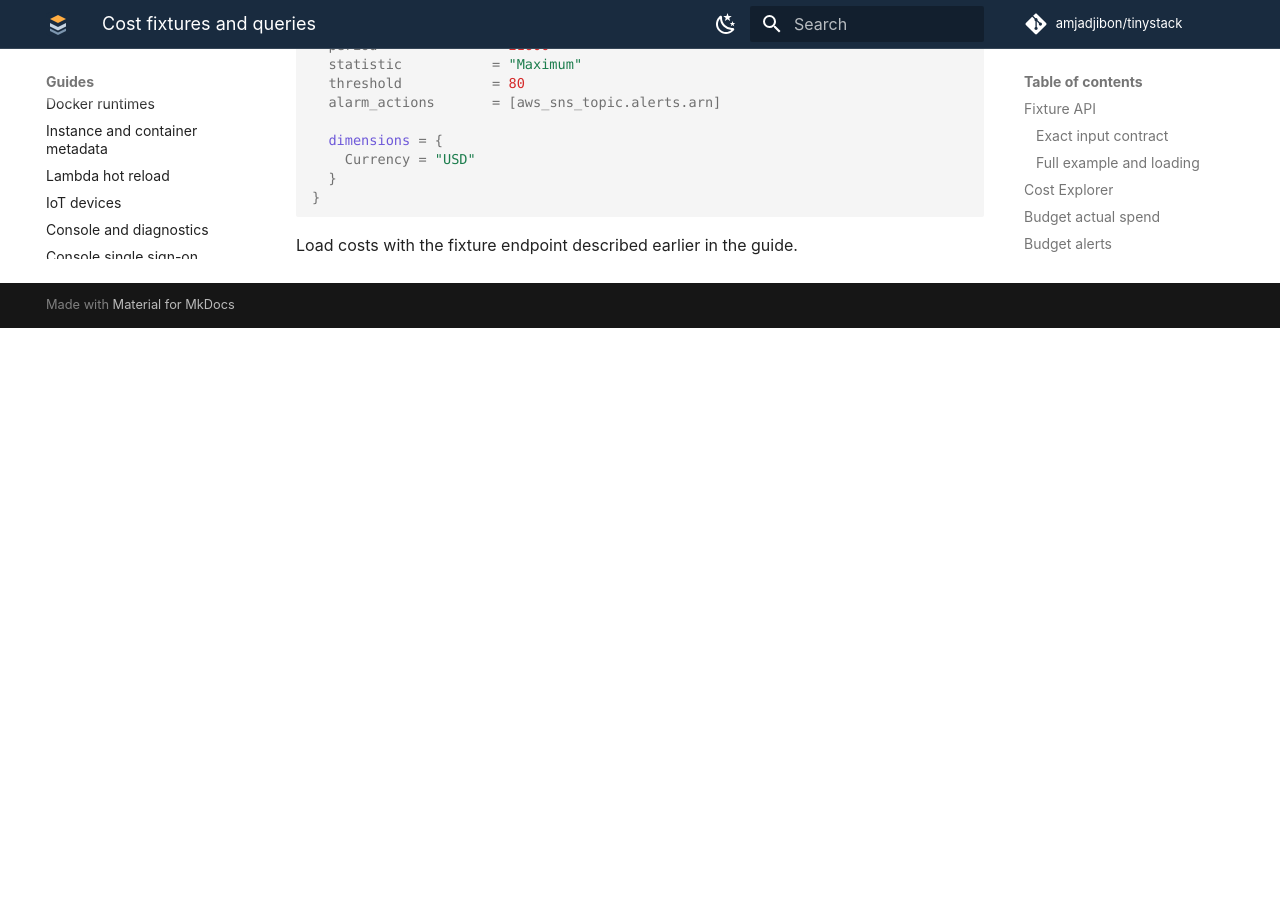
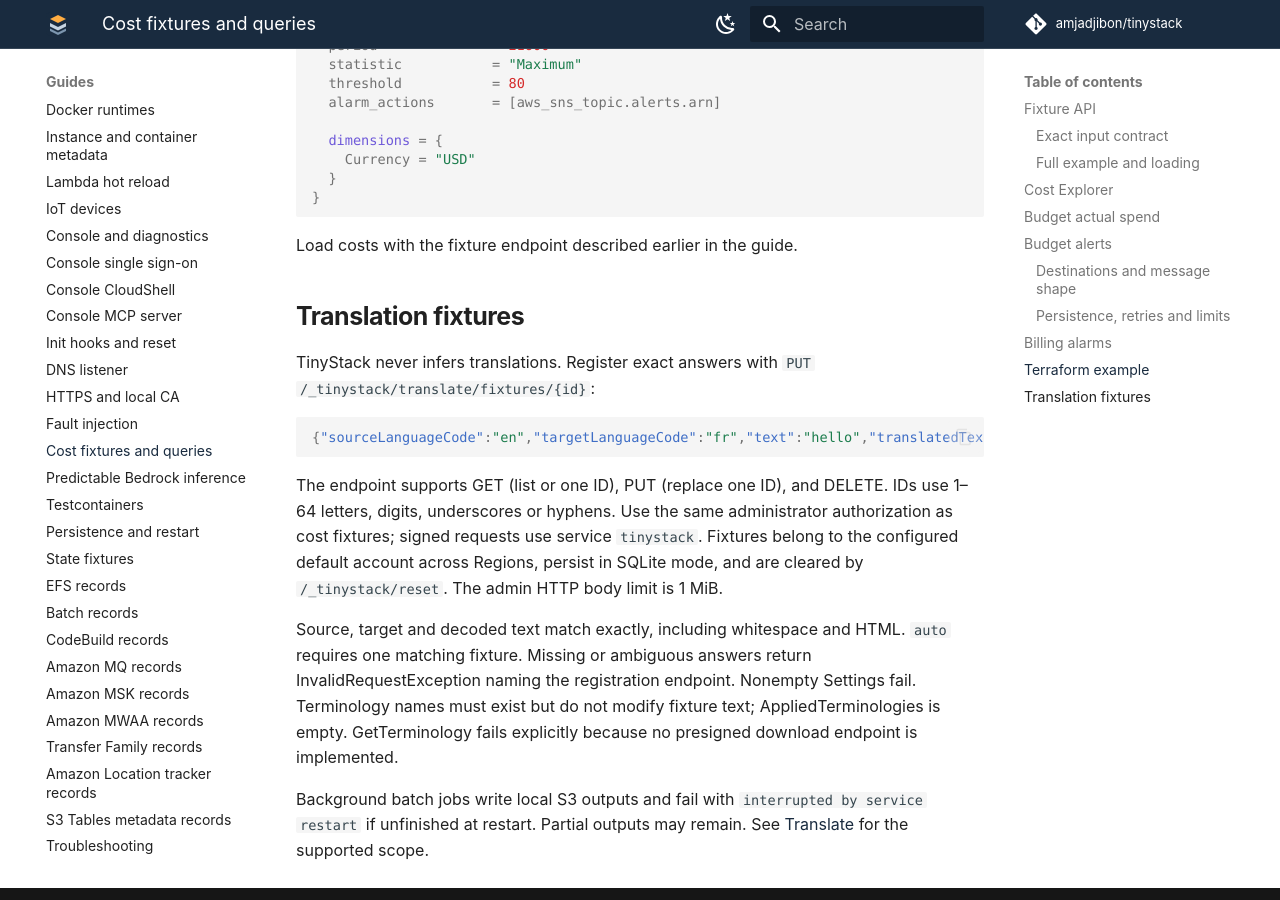
Before and after one commit to amjadjibon/tinystack, an MkDocs documentation site: the page built from docs/site/guides/costs.md, in a window 1280 px wide and 900 px high, scrolled down 11078 px. Built offline with MkDocs 1.6.1 and Material for MkDocs 9.7.7, drawn with Linux system fonts in a browser that asks for light colours; before the commit the page ends 11406 px from its top, so only the background shows below that.

Commit message:
docs(translate): describe fixture matching and explicit execution gaps

````diff
--- a/docs/site/guides/costs.md
+++ b/docs/site/guides/costs.md
@@ -401,3 +401,25 @@ resource "aws_cloudwatch_metric_alarm" "billing" {
 ```
 
 Load costs with the fixture endpoint described earlier in the guide.
+
+## Translation fixtures
+
+TinyStack never infers translations. Register exact answers with
+`PUT /_tinystack/translate/fixtures/{id}`:
+
+```json
+{"sourceLanguageCode":"en","targetLanguageCode":"fr","text":"hello","translatedText":"bonjour"}
+```
+
+The endpoint supports GET (list or one ID), PUT (replace one ID), and DELETE. IDs use 1–64 letters, digits,
+underscores or hyphens. Use the same administrator authorization as cost fixtures; signed requests use service
+`tinystack`. Fixtures belong to the configured default account across Regions, persist in SQLite mode, and are
+cleared by `/_tinystack/reset`. The admin HTTP body limit is 1 MiB.
+
+Source, target and decoded text match exactly, including whitespace and HTML. `auto` requires one matching
+fixture. Missing or ambiguous answers return InvalidRequestException naming the registration endpoint.
+Nonempty Settings fail. Terminology names must exist but do not modify fixture text; AppliedTerminologies is empty.
+GetTerminology fails explicitly because no presigned download endpoint is implemented.
+
+Background batch jobs write local S3 outputs and fail with `interrupted by service restart` if unfinished
+at restart. Partial outputs may remain. See [Translate](../services/translate.md) for the supported scope.
--- a/docs/site/services/catalogue.md
+++ b/docs/site/services/catalogue.md
@@ -997,6 +997,23 @@ Return predictable text, tool-use fixtures and hash-derived embeddings without n
 
 [Supported operations](bedrockruntime.md#supported-operations) · [Limitations](bedrockruntime.md#limitations-and-future-work)
 
+#### Amazon Translate
+
+Return exact user-registered translation fixtures and run local fixture-backed S3 batch jobs.
+
+**Execution:** Fixture-backed local translation; no inference. **Selected operations:** 19.
+
+- 19 of 19 pinned model operations with generated InvalidRequestException constraint validation.
+- TranslateText and text/plain or text/html TranslateDocument match source, target and decoded text exactly; auto requires exactly one matching fixture.
+- Static English ListLanguages from the AWS supported-languages page, with pagination.
+- Import CSV, TSV and TMX terminologies, overwrite, list, delete, KMS reference validation and record tags.
+- Parallel data validates existing local S3 files and parses real CSV/TSV/TMX; background CREATING/UPDATING to ACTIVE.
+- Batch jobs require an existing IAM role and S3 prefix; exact fixtures produce target-prefixed output objects and auxiliary details in an account-TranslateText-job folder.
+- Background jobs are transactionally claimed, perform S3 I/O outside transactions and fail explicitly after restart.
+- Inventory, Resource Groups Tagging API, and CloudFormation AWS::Translate::Terminology and AWS::Translate::ParallelData.
+
+[Supported operations](translate.md#supported-operations) · [Limitations](translate.md#limitations-and-future-work)
+
 ### Management & Governance
 
 #### AWS Account
--- a/docs/site/services/index.md
+++ b/docs/site/services/index.md
@@ -115,6 +115,7 @@ Future services and unimplemented extensions live in the [roadmap](../roadmap/in
 | --- | --- | --- |
 | [Amazon Bedrock](bedrock.md) | 18 | Local behavior |
 | [Amazon Bedrock Runtime](bedrockruntime.md) | 6 | Local behavior |
+| [Amazon Translate](translate.md) | 19 | Fixture-backed local translation; no inference |
 
 ## Management & Governance
 
--- /dev/null
+++ b/docs/site/services/translate.md
@@ -0,0 +1,73 @@
+<!-- Generated by scripts/docs.py; edit docs/catalog.json and run task docs:generate. -->
+# Amazon Translate
+
+Return exact user-registered translation fixtures and run local fixture-backed S3 batch jobs.
+
+**Status: implemented subset.** Operation selection does not imply complete input or behavior parity.
+
+| Contract | Current implementation |
+| --- | --- |
+| Service ID | `translate` |
+| Signing name | `translate` |
+| Wire protocol | AWS JSON 1.1, Smithy RPC v2 CBOR |
+| API version | `2017-07-01` |
+| Scope | Account and region |
+| Execution | Fixture-backed local translation; no inference |
+| Selected operations | 19 of 19 in the pinned model |
+
+## Implemented behavior
+
+See the [implemented feature catalogue](catalogue.md#amazon-translate) for this service's capabilities.
+
+## Limitations and future work
+
+- No translation inference, language detection model, terminology application or parallel-data application; missing or ambiguous fixtures fail explicitly.
+- Nonempty translation Settings fail explicitly; AppliedTerminologies remains empty and fixtures are returned verbatim.
+- GetTerminology fails explicitly because a retrievable presigned download URL is not implemented.
+- Only text/plain and text/html documents/batch inputs; no remote S3, role assumption, document format conversion or encrypted data execution.
+- S3 writes are not atomic with job state; cancellation or process interruption can leave partial output objects.
+- Terraform provider 5.100 has no Translate resources; the current official CloudFormation specification does include Translate types, contrary to the original task note.
+
+These gaps describe current boundaries and possible follow-up slices. The [roadmap](../roadmap/index.md)
+separates proposed work from registered functionality; there are no promised release dates.
+
+## Supported operations
+
+The table is generated from the profile and pinned Smithy model. Routes show REST bindings or the standard
+JSON/Query endpoint. RPC v2 CBOR uses its service/operation route, as described in
+[protocol handling](../architecture/request-flow.md). Supported members are selected separately in the
+[shape whitelist](https://github.com/amjadjibon/tinystack/blob/main/generator/model/profile.json); an enabled operation may reject unsupported options.
+
+| Operation | HTTP binding |
+| --- | --- |
+| `CreateParallelData` | `POST /` |
+| `DeleteParallelData` | `POST /` |
+| `DeleteTerminology` | `POST /` |
+| `DescribeTextTranslationJob` | `POST /` |
+| `GetParallelData` | `POST /` |
+| `GetTerminology` | `POST /` |
+| `ImportTerminology` | `POST /` |
+| `ListLanguages` | `POST /` |
+| `ListParallelData` | `POST /` |
+| `ListTagsForResource` | `POST /` |
+| `ListTerminologies` | `POST /` |
+| `ListTextTranslationJobs` | `POST /` |
+| `StartTextTranslationJob` | `POST /` |
+| `StopTextTranslationJob` | `POST /` |
+| `TagResource` | `POST /` |
+| `TranslateDocument` | `POST /` |
+| `TranslateText` | `POST /` |
+| `UntagResource` | `POST /` |
+| `UpdateParallelData` | `POST /` |
+
+## Operations not implemented
+
+All operations in this pinned model are selected. Member and behavior limits still apply.
+
+## Source and examples
+
+- [Service implementation](https://github.com/amjadjibon/tinystack/tree/main/internal/services/translate)
+- [Generated API interface and descriptor](https://github.com/amjadjibon/tinystack/blob/main/internal/aws/generated/translate/api.go)
+- [Pinned upstream model](https://github.com/amjadjibon/tinystack/blob/main/generator/model/translate.json) at `6b78958e867baa77281399bf984144de7936b86e`.
+- SDK integration examples: [translate_test.go](https://github.com/amjadjibon/tinystack/blob/main/tests/integration/translate_test.go).
+- [Connect a client](../getting-started/clients.md) and [inspect requests](../guides/diagnostics.md).
--- a/mkdocs.yml
+++ b/mkdocs.yml
@@ -190,6 +190,7 @@ nav:
       - "Machine Learning":
           - "Amazon Bedrock": services/bedrock.md
           - "Amazon Bedrock Runtime": services/bedrockruntime.md
+          - "Amazon Translate": services/translate.md
       - "Management & Governance":
           - "AWS Account": services/account.md
           - "AWS Backup": services/backup.md
@@ -294,7 +295,6 @@ nav:
           - "OpenSearch Service runtime engine": roadmap/services/opensearch-runtime.md
           - "Route 53 Resolver DNS Firewall, query logging and runtime": roadmap/services/route53resolver-runtime.md
           - "S3 Tables runtime and broader metadata": roadmap/services/s3tables-runtime.md
-          - "Transcribe": roadmap/services/transcribe.md
           - "Transfer Family runtime and advanced configuration": roadmap/services/transfer-runtime.md
           - "Translate": roadmap/services/translate.md
   # GENERATED NAV END
````
Also changed, not shown: other parts of docs/site/services/catalogue.md (+1 -1 lines), other parts of docs/site/services/index.md (+1 -1 lines), docs/catalog.json.
